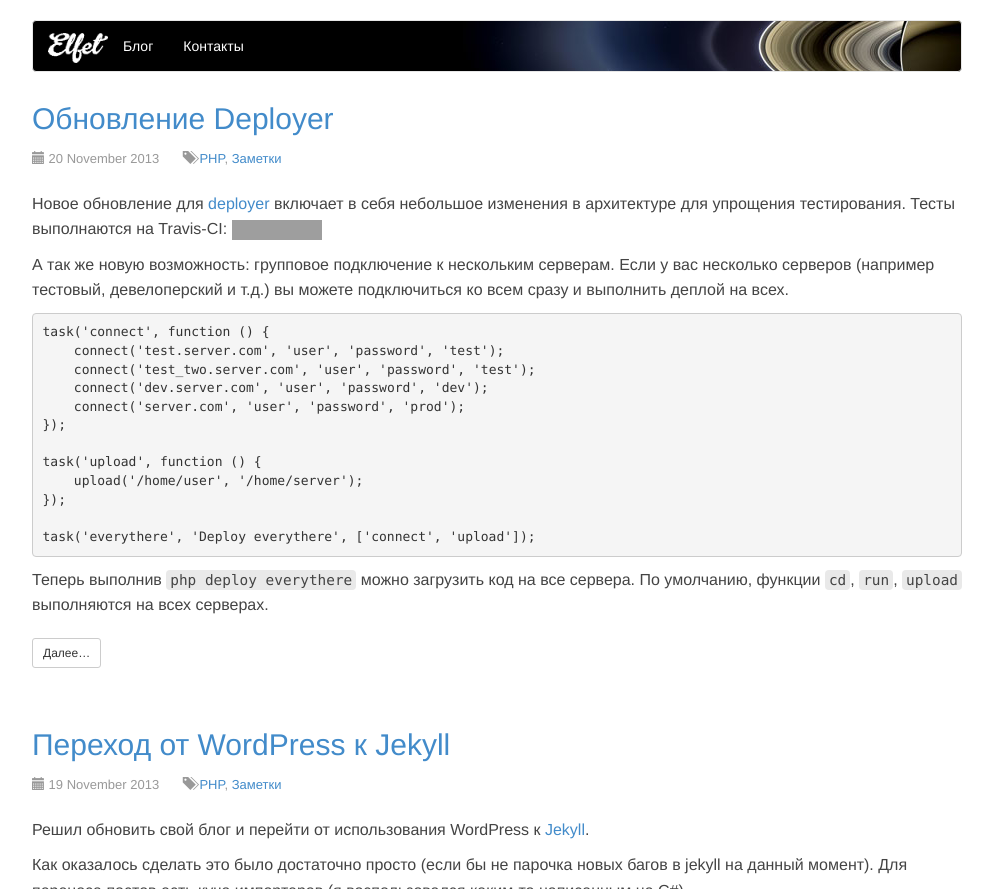
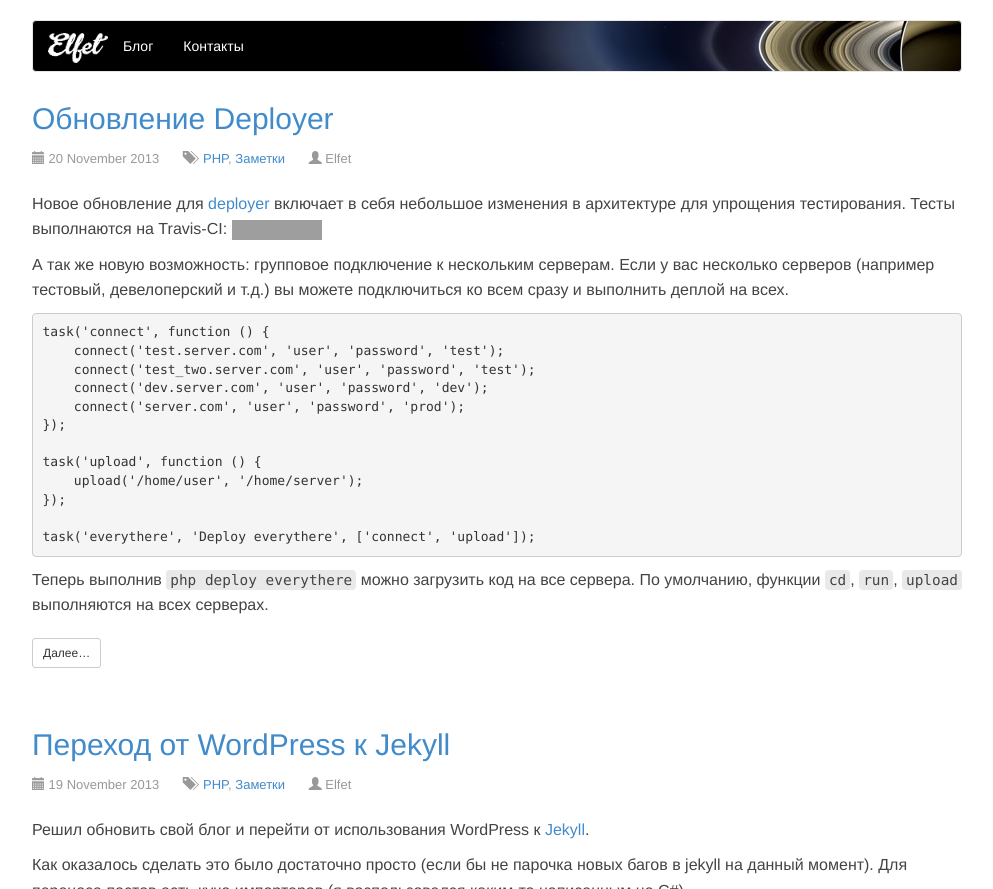
Before and after one commit to toFlash/medv.io, a Jekyll site: the page built from index.html, in a window 1280 px wide and 1400 px high, cut to the strip 0-889 px from the top of the window. Shown: the whole strip, without its empty margins (143-1136 px from the left). Built offline with Jekyll 4.4.1, drawn with Linux system fonts in a browser that asks for light colours; Markdown is read by kramdown in place of the engine named in the settings; some of the changed text lies outside the part shown; grey boxes are pictures that could not be loaded.

Commit message:
Update meta.html

```diff
--- a/_includes/meta.html
+++ b/_includes/meta.html
@@ -4,7 +4,11 @@
         {{ include.post.date | date_to_long_string }}
     </span>
     <span>
-        <i class="glyphicon glyphicon-tags"></i>
+        <i class="glyphicon glyphicon-tags"></i>&nbsp;
         <a href="/tags/php">PHP</a>, <a href="/tags/notes">Заметки</a>
     </span>
+    <span>
+        <i class="glyphicon glyphicon-user"></i>
+        Elfet
+    </span>
 </div>
```
